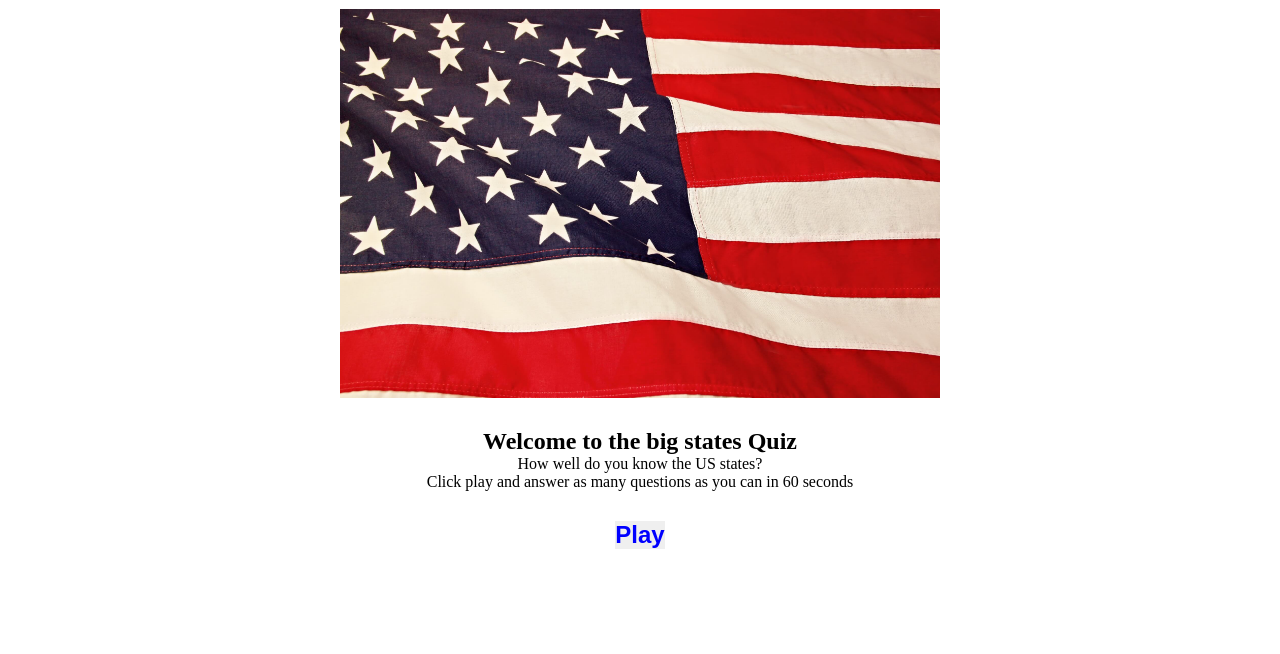
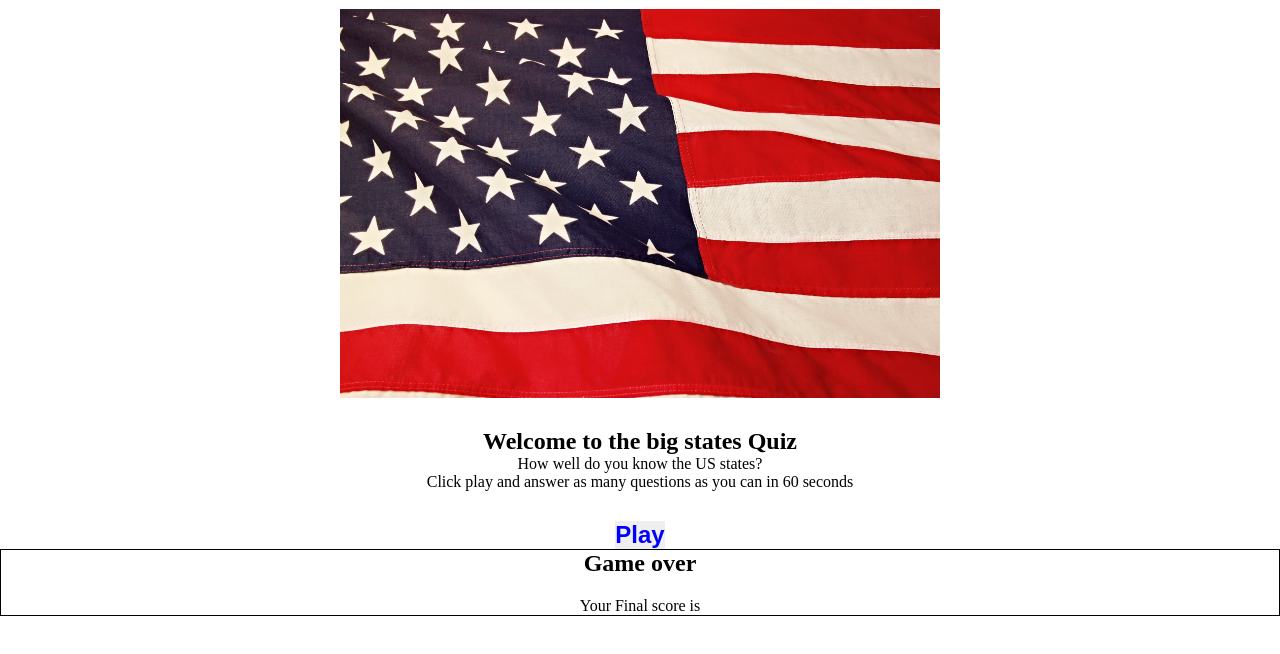
Before and after one commit to eric-blake/High-States-Quiz, a plain HTML site: page index.html in a window 1280 px wide. Shown: the part 88-742 px from the top of the page. Drawn offline with Linux system fonts and the light colour scheme.

Commit message:
Add game over modal and styling

```diff
--- a/assets/css/style.css
+++ b/assets/css/style.css
@@ -121,3 +121,16 @@ Correct and incorrect answers */
     flex-direction: row;
     gap:20px;
   }
+
+  /* game over modal */
+
+  #modal {
+    display: flex;
+    flex-direction: column;
+    align-items: center;
+    gap:20px;
+  }
+
+  #gameover-modal-container {
+    border: 1px solid;
+  }
--- a/assets/js/script.js
+++ b/assets/js/script.js
@@ -154,15 +154,20 @@ function updateIncorrectScore () {
         quizTimer =setInterval( function () {
             currentTime--;
 
-            if (currentTime > 0) {
+            if (currentTime >= 0) {
             timerContainer.textContent=currentTime;
             }
-            else if (currentTime < 0) {
-                clearInterval(quizTimer)
+            else if (currentTime === 0) {
+
             }
         },
             1000);
         }
+
+
+ function resetTimer() {
+    clearInterval(quizTimer)
+ }
 
 
 
--- a/index.html
+++ b/index.html
@@ -69,6 +69,13 @@
 
     </div>
 
+    <div id="gameover-modal-container"  >
+      <div id="modal" >
+        <h2>Game over</h2>
+        <p>Your Final score is</p>
+      </div>
+    </div>
+
 <!-- Javascript script -->
 <script defer src="assets/js/script.js"></script>
 
```
